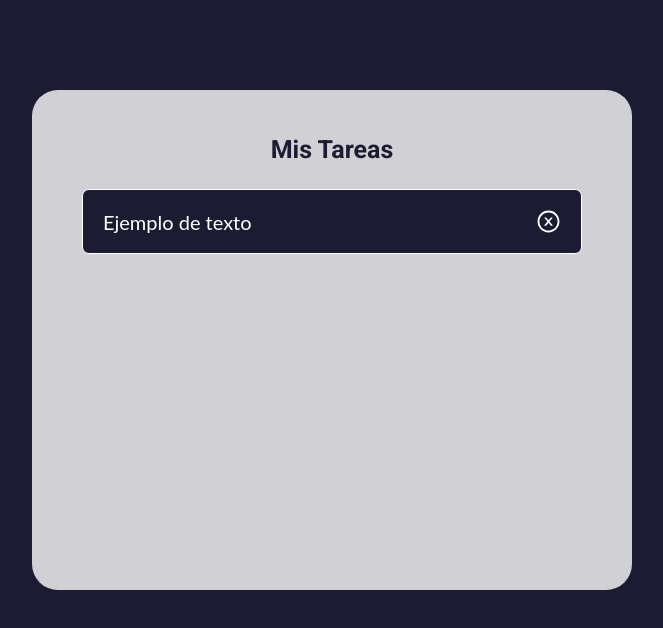
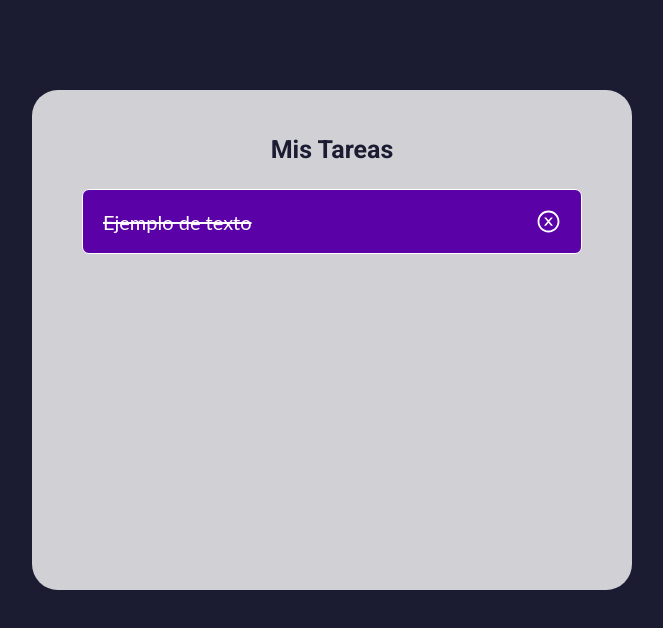
Before and after one commit to burgosha/to-do-list, a React (Create React App) app: page / in a window 1280 px wide. Shown: the top 628 px of the page, without its empty margins (308-971 px from the left). Built offline with nearby package versions, Linux system fonts and the light colour scheme; the HTML template or start-up script is replaced by a standard one.

Commit message:
Props y estilo de tarea completada

```diff
--- a/src/App.js
+++ b/src/App.js
@@ -6,7 +6,7 @@ function App() {
     <div className="App">
       <div className='tareas-lista-principal'>
         <h1>Mis Tareas</h1>
-        <Tarea texto="Ejemplo de texto"/>
+        <Tarea texto="Ejemplo de texto" completada={true}/>
       </div>
     </div>
   );
--- a/src/Components/Tarea.js
+++ b/src/Components/Tarea.js
@@ -2,9 +2,9 @@ import React from "react";
 import "../Stylesheets/Tarea.css";
 import { AiOutlineCloseCircle } from "react-icons/ai";
 
-function Tarea({texto}) {
+function Tarea({texto, completada}) {
     return(
-        <div className="tarea-contenedor">
+        <div className={completada ? 'tarea-contenedor completada' : 'tarea-contenedor'}>
             <div className="tarea-texto">
                 {texto}
             </div>
--- a/src/Stylesheets/Tarea.css
+++ b/src/Stylesheets/Tarea.css
@@ -29,3 +29,8 @@
     height: 25px;
     margin: 5px;
 }
+/* Tarea Completada */
+.tarea-contenedor.completada {
+    background-color: #5a01a7;
+    text-decoration: line-through;
+}
```
